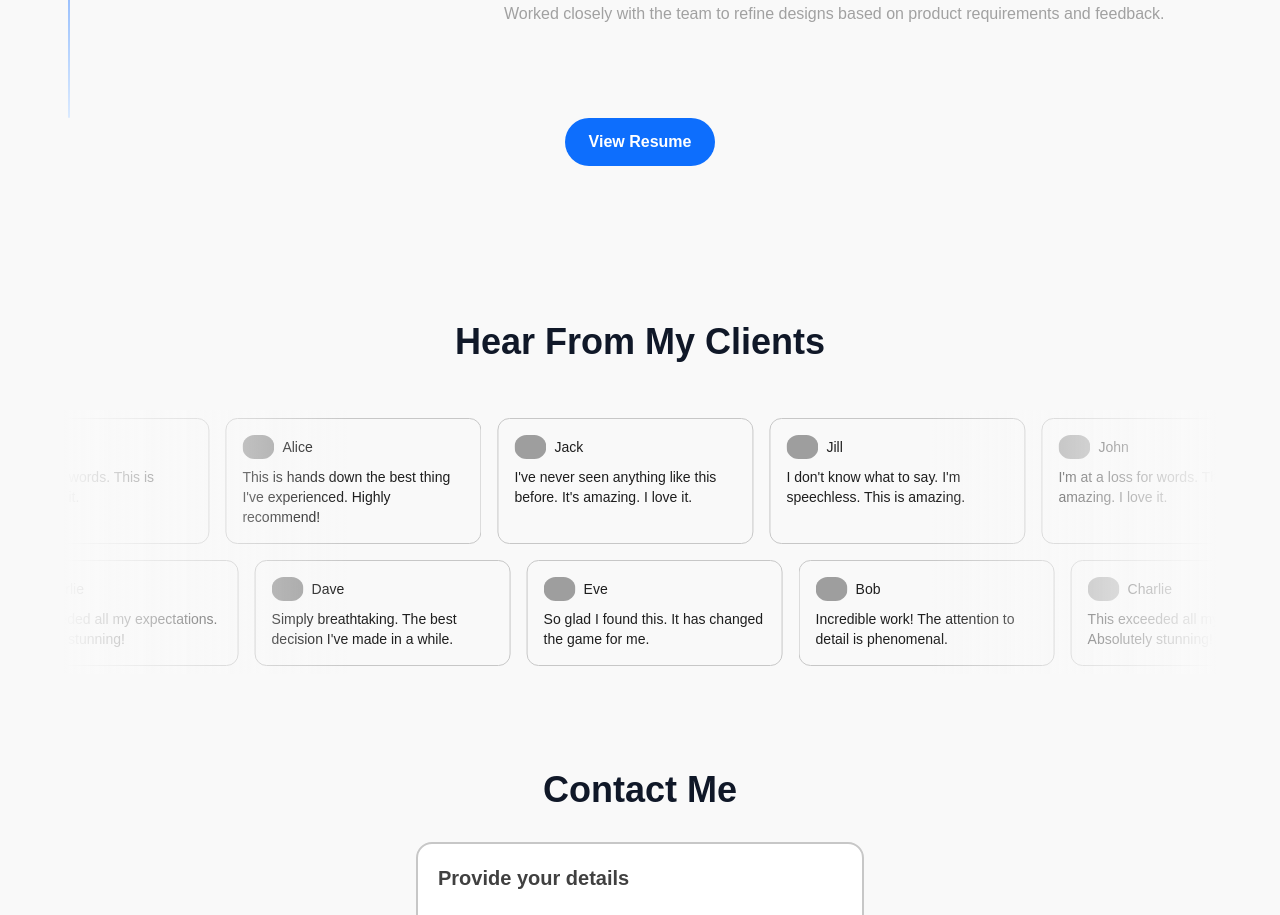
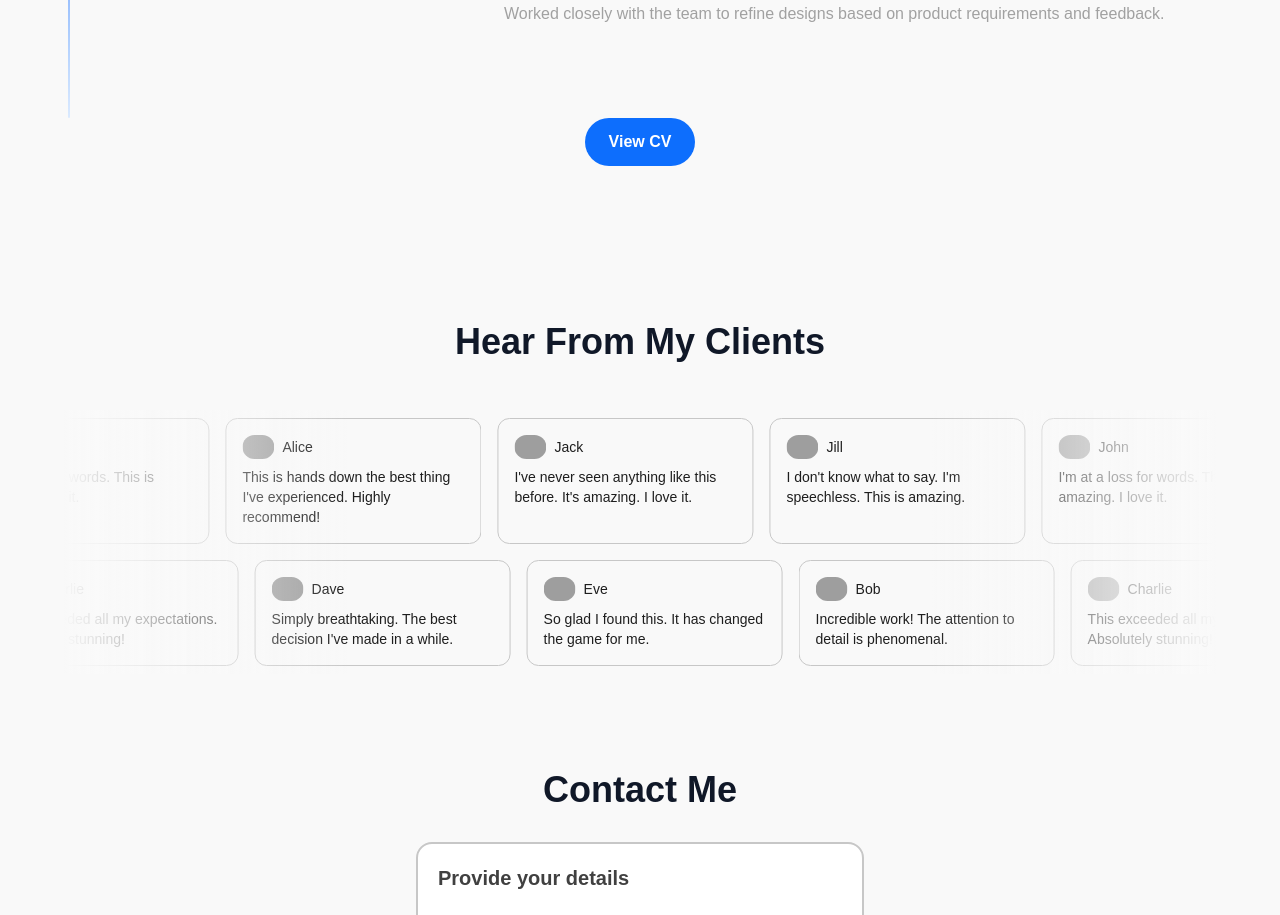
Before and after one commit to Hell086/Portfolio, a React (Vite) app: page / in a window 1280 px wide. Shown: the part 5390-6305 px from the top of the page. Built offline with nearby package versions, Linux system fonts and the light colour scheme; grey boxes are pictures that could not be loaded; a web font is replaced by a local one.

Commit message:
commited

```diff
--- a/src/components/Timeline.jsx
+++ b/src/components/Timeline.jsx
@@ -118,7 +118,7 @@ export const Timeline = ({ data }) => {
             whileTap={{ scale: 0.95 }}
             onClick={() => window.open("/Binay_Shrestha_CV.pdf", "_blank")}
           >
-            View Resume
+            View CV
           </motion.button>
       </div>
     </div>
```
